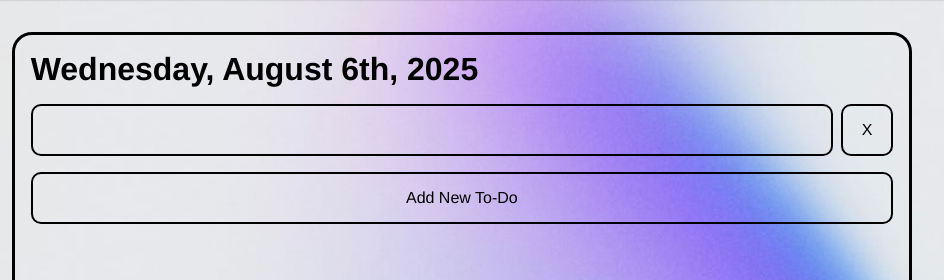
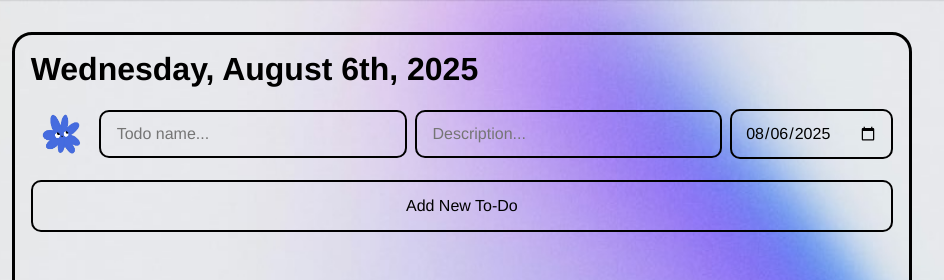
Before and after one commit to joshuarconcepcion/ToDo-List, a website built with webpack: page src/template.html in a window 1280 px wide. Both pictures are taken after a click on the button "Add New To-Do". Shown: the top 280 px of the page, 336-1280 px from the left. Built offline with nearby package versions, Linux system fonts and the light colour scheme.

Commit message:
Implemented todo inputs for adding new todo to dom

```diff
--- a/src/createProjects.js
+++ b/src/createProjects.js
@@ -1,15 +1,9 @@
 import { saveProjects } from './projectStorage.js';
 import { renderSingleProject } from './dom.js';
+import { renderProjectInput } from './dom.js';
 
 export function createProject(projects, projectList) {
-    const projectInput = document.createElement('input');
-    projectInput.id = 'project-input';
-    projectInput.type = 'text';
-    projectInput.placeholder = 'Project name...'
-    projectInput.style.display = 'block';
-    projectList.appendChild(projectInput);
-
-    projectInput.focus();
+    const projectInput = renderProjectInput(projectList);
 
     projectInput.addEventListener('keypress', (e) => {
         if (e.key === 'Enter') {
--- a/src/createTodo.js
+++ b/src/createTodo.js
@@ -1,8 +1,13 @@
 import { Todo } from "./todo";
-import { renderSingleTodo } from "./dom";
+import { renderSingleTodo, renderTodoInput } from "./dom";
 
 const todoList = document.querySelector('.todo-list')
 
 export function createTodo(title, dueDate, description) {
-    renderSingleTodo(todoList);
+    const todoItemContainer = document.createElement('div');
+    todoItemContainer.classList.add('todo-item-container');
+    todoList.append(todoItemContainer);
+
+    renderTodoInput(todoItemContainer);
+    //renderSingleTodo(todoList);
 }
--- a/src/dom.js
+++ b/src/dom.js
@@ -21,6 +21,18 @@ export function renderProjectList(projects, container) {
     })
 }
 
+export function renderProjectInput(container) {
+    const projectInput = document.createElement('input');
+    projectInput.id = 'project-input';
+    projectInput.type = 'text';
+    projectInput.placeholder = 'Project name...'
+    projectInput.style.display = 'block';
+    container.appendChild(projectInput);
+
+    projectInput.focus();
+    return projectInput;
+}
+
 export function renderSingleProject(project, container) {
     const projectContainer = document.createElement('div');
     projectContainer.classList.add('project-container');
@@ -36,6 +48,39 @@ export function renderSingleProject(project, container) {
     container.appendChild(projectContainer);
     projectContainer.appendChild(projectBtn);
     projectContainer.appendChild(deleteBtn);
+}
+
+export function renderTodoInput(container) {
+    const todoCheckInput = document.createElement('input');
+    todoCheckInput.type = 'checkbox';
+    todoCheckInput.classList.add('todo-check-input');
+    todoCheckInput.style.display = 'block';
+
+    const todoTitleInput = document.createElement('input');
+    todoTitleInput.type = 'text';
+    todoTitleInput.classList.add('todo-title-input');
+    todoTitleInput.placeholder = 'Todo name...';
+    todoTitleInput.style.display = 'block';
+
+    const todoDescriptionInput = document.createElement('input');
+    todoDescriptionInput.type = 'text';
+    todoDescriptionInput.classList.add('todo-description-input');
+    todoDescriptionInput.placeholder = 'Description...';
+    todoDescriptionInput.style.display = 'block';
+
+    const todoDateInput = document.createElement('input');
+    todoDateInput.type = 'date';
+    todoDateInput.classList.add('todo-date-input');
+    todoDateInput.valueAsDate = new Date();
+    todoTitleInput.style.display = 'block';
+
+    container.appendChild(todoCheckInput);
+    container.appendChild(todoTitleInput);
+    container.appendChild(todoDescriptionInput);
+    container.appendChild(todoDateInput);
+
+    todoTitleInput.focus();
+    return todoTitleInput;
 }
 
 export function renderSingleTodo(container) {
--- a/src/style.css
+++ b/src/style.css
@@ -88,8 +88,6 @@ main {
 
 #project-input {
     all: unset;
-    display: flex;
-    justify-content: center;
     box-sizing: border-box;
     padding-left: 1rem;
     border: 2px solid black;
@@ -161,6 +159,7 @@ button:hover {
 .todo-item-container {
     width: 100%;
     display: flex;
+    align-items: center;
     gap: 0.5rem;
 }
 
@@ -171,3 +170,50 @@ button:hover {
 .delete-todo-btn {
     width: 5%;
 }
+
+.todo-title-input {
+    all: unset;
+    box-sizing: border-box;
+    padding-left: 1rem;
+    border: 2px solid black;
+    border-radius: 10px;
+    width: 100%;
+    height: 3rem;
+}
+
+.todo-description-input {
+    all: unset;
+    box-sizing: border-box;
+    padding-left: 1rem;
+    border: 2px solid black;
+    border-radius: 10px;
+    width: 100%;
+    height: 3rem;
+}
+
+.todo-check-input {
+    all: unset;
+    height: 60px;
+    aspect-ratio: 1 / 1;
+    background-image: url('./media/images/checkboxFlower.png');
+    background-size: cover;
+    background-position: center;
+    cursor: pointer;
+}
+
+.todo-check-input:checked {
+    all: unset;
+    height: 60px;
+    aspect-ratio: 1 / 1;
+    background-image: url('./media/images/checkboxFlowerChecked.png');
+    background-size: cover;
+    background-position: center;
+    cursor: pointer;
+}
+
+.todo-date-input {
+    all: unset;
+    border: 2px solid black;
+    border-radius: 10px;
+    padding: 0.8rem;
+}
```
Also changed, not shown: src/media/images/checkboxFlower.png (added), src/media/images/checkboxFlowerChecked.png (added).
